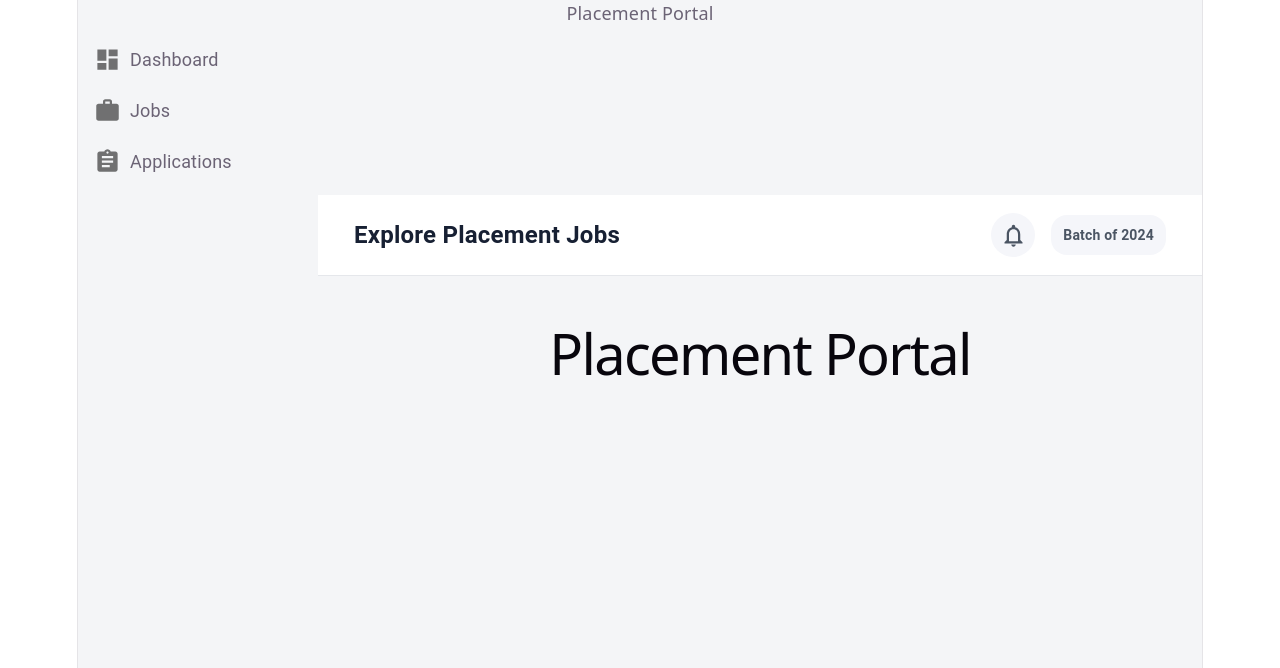
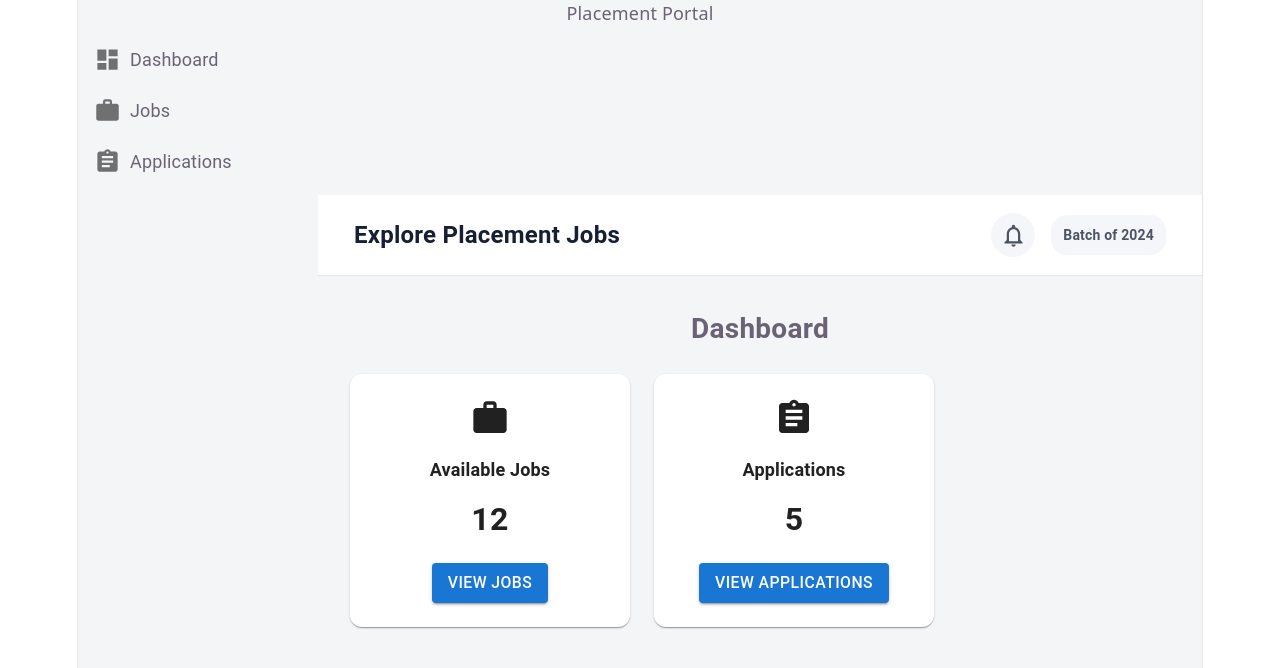
Before and after one commit to ananyaghosal5922-bit/placement-ui-, a React (Vite) app: page / in a window 1280 px wide. Shown: the top 668 px of the page. Built offline with nearby package versions, Linux system fonts and the light colour scheme.

Commit message:
added dashboard page

```diff
--- a/src/App.jsx
+++ b/src/App.jsx
@@ -1,9 +1,10 @@
 import MainLayout from "./layouts/MainLayout";
+import Dashboard from "./pages/Dashboard";
 
 function App() {
   return (
     <MainLayout>
-      <h1>Placement Portal</h1>
+      <Dashboard />
     </MainLayout>
   );
 }
--- /dev/null
+++ b/src/pages/Dashboard.css
@@ -0,0 +1,40 @@
+.dashboard-page {
+  width: 100%;
+}
+
+.dashboard-heading {
+  font-size: 28px !important;
+  font-weight: 700 !important;
+  margin-bottom: 24px !important;
+}
+
+.dashboard-cards {
+  display: flex;
+  gap: 24px;
+  flex-wrap: wrap;
+}
+
+.dashboard-card {
+  width: 280px;
+  border-radius: 12px !important;
+}
+
+.dashboard-card .MuiCardContent-root {
+  padding: 24px;
+}
+
+.dashboard-icon {
+  font-size: 40px !important;
+  margin-bottom: 12px;
+}
+
+.dashboard-card-title {
+  font-size: 18px !important;
+  font-weight: 600 !important;
+}
+
+.dashboard-card-number {
+  font-size: 32px !important;
+  font-weight: 700 !important;
+  margin: 12px 0 20px !important;
+}
--- /dev/null
+++ b/src/pages/Dashboard.jsx
@@ -0,0 +1,55 @@
+import { Box, Typography, Card, CardContent, Button } from "@mui/material";
+import WorkIcon from "@mui/icons-material/Work";
+import AssignmentIcon from "@mui/icons-material/Assignment";
+
+import "./Dashboard.css";
+
+function Dashboard() {
+  return (
+    <Box className="dashboard-page">
+      <Typography className="dashboard-heading">
+        Dashboard
+      </Typography>
+
+      <Box className="dashboard-cards">
+        <Card className="dashboard-card">
+          <CardContent>
+            <WorkIcon className="dashboard-icon" />
+
+            <Typography className="dashboard-card-title">
+              Available Jobs
+            </Typography>
+
+            <Typography className="dashboard-card-number">
+              12
+            </Typography>
+
+            <Button variant="contained">
+              View Jobs
+            </Button>
+          </CardContent>
+        </Card>
+
+        <Card className="dashboard-card">
+          <CardContent>
+            <AssignmentIcon className="dashboard-icon" />
+
+            <Typography className="dashboard-card-title">
+              Applications
+            </Typography>
+
+            <Typography className="dashboard-card-number">
+              5
+            </Typography>
+
+            <Button variant="contained">
+              View Applications
+            </Button>
+          </CardContent>
+        </Card>
+      </Box>
+    </Box>
+  );
+}
+
+export default Dashboard;
```
